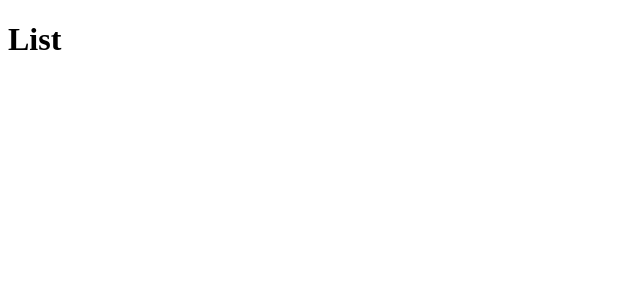
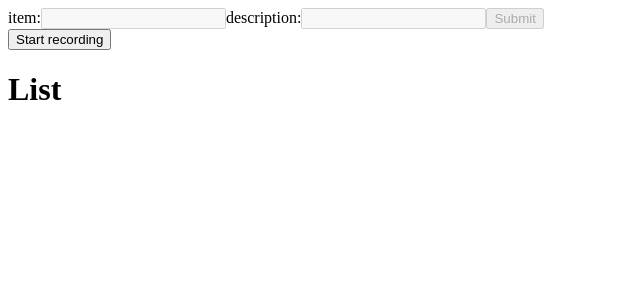
Before and after one commit to abojones/true-todo, a React app: page / in a window 1280 px wide. Shown: the top 300 px of the page, without its empty margins (0-640 px from the left). Built offline with nearby package versions, Linux system fonts and the light colour scheme.

Commit message:
App component records added items

```diff
--- a/src/components/App.js
+++ b/src/components/App.js
@@ -7,7 +7,10 @@ export default class App extends Component {
     super(props);
     this.state = {
       activeList: [],
-      pendingList: []
+      pendingList: [],
+      item: "",
+      description: "",
+      recArmed: false,
     }
   }
 
@@ -21,9 +24,67 @@ export default class App extends Component {
     }
   }
 
+  handleChange = (e) => {
+    const target = e.target, name = target.name, value = target.value;
+    this.setState({
+      [name]: value
+    })
+  };
+
+  handleSubmit = (e) => {
+    e.preventDefault();
+    let pendingList = this.state.pendingList.slice();
+    let item = {
+      name: this.state.item,
+      description: this.state.description,
+    };
+    pendingList.push(item);
+    this.setState({
+      pendingList,
+      item: "",
+      description: ""
+    })
+  };
+
+  handleRecord = () => {
+    const recArmed = !this.state.recArmed;
+    this.setState({
+      recArmed,
+      item: "",
+      description: ""
+    })
+  }
+
   render() {
     return (
       <div data-test="component-app">
+        <form onSubmit={this.handleSubmit}>
+          <label htmlFor="item">
+            item:
+            <input disabled={!this.state.recArmed}
+                   data-test="name-input"
+                   onChange={this.handleChange}
+                   type="text" name="item"
+                   value={this.state.item}
+            />
+          </label>
+          <label htmlFor="description">
+            description:
+            <input disabled={!this.state.recArmed}
+                   data-test="desc-input"
+                   onChange={this.handleChange}
+                   type="text"
+                   name="description"
+                   value={this.state.description}
+            />
+          </label>
+          <button data-test-id="submit-btn"
+                  disabled={this.state.item === "" || this.state.description === ""}
+                  type="submit">Submit</button>
+        </form>
+        <button data-test="rec-ctrl" onClick={this.handleRecord}>
+          {this.state.recArmed ? "Stop recording" : "Start recording"}
+        </button>
         <List activeList={this.state.activeList} />
       </div>
     );
```
Also changed, not shown: 1 other file (tests, documents, lock files or other folders).
